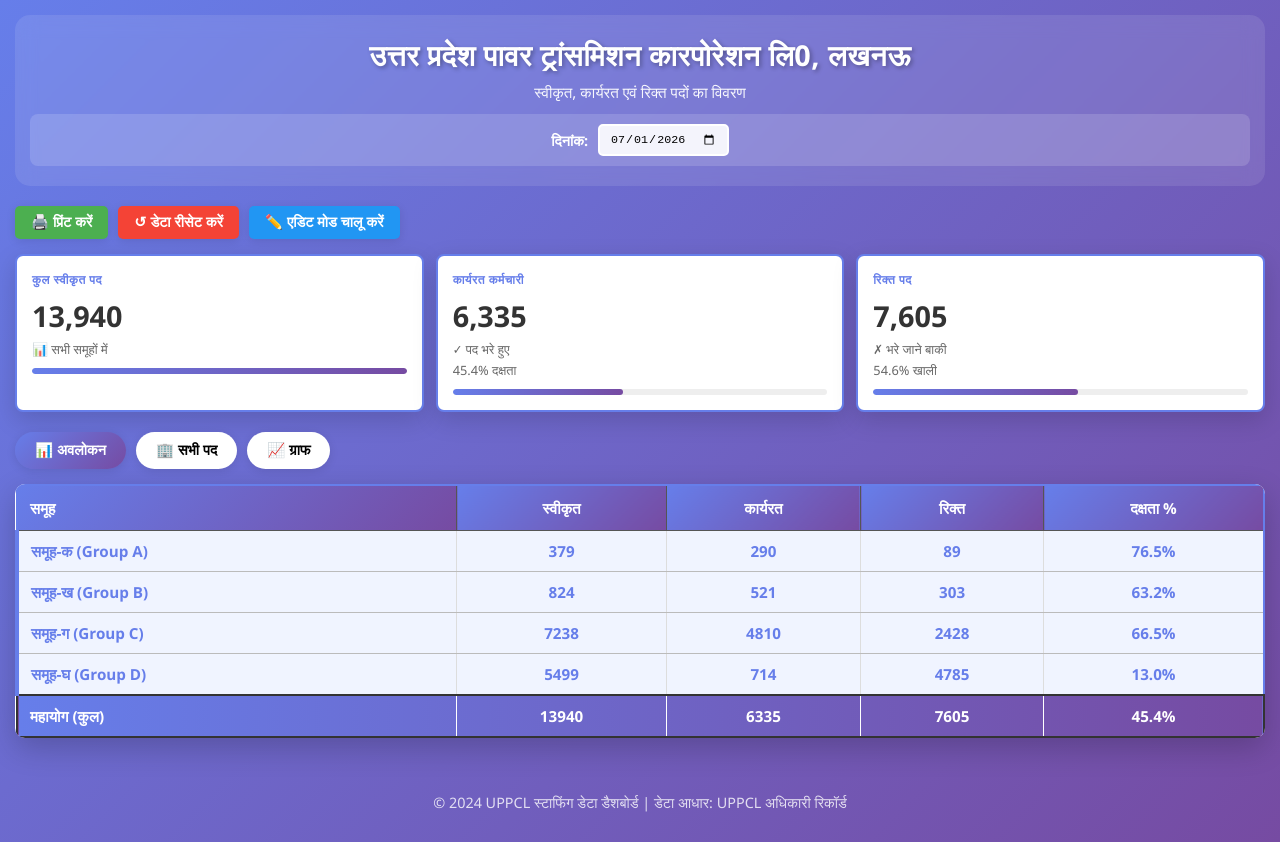
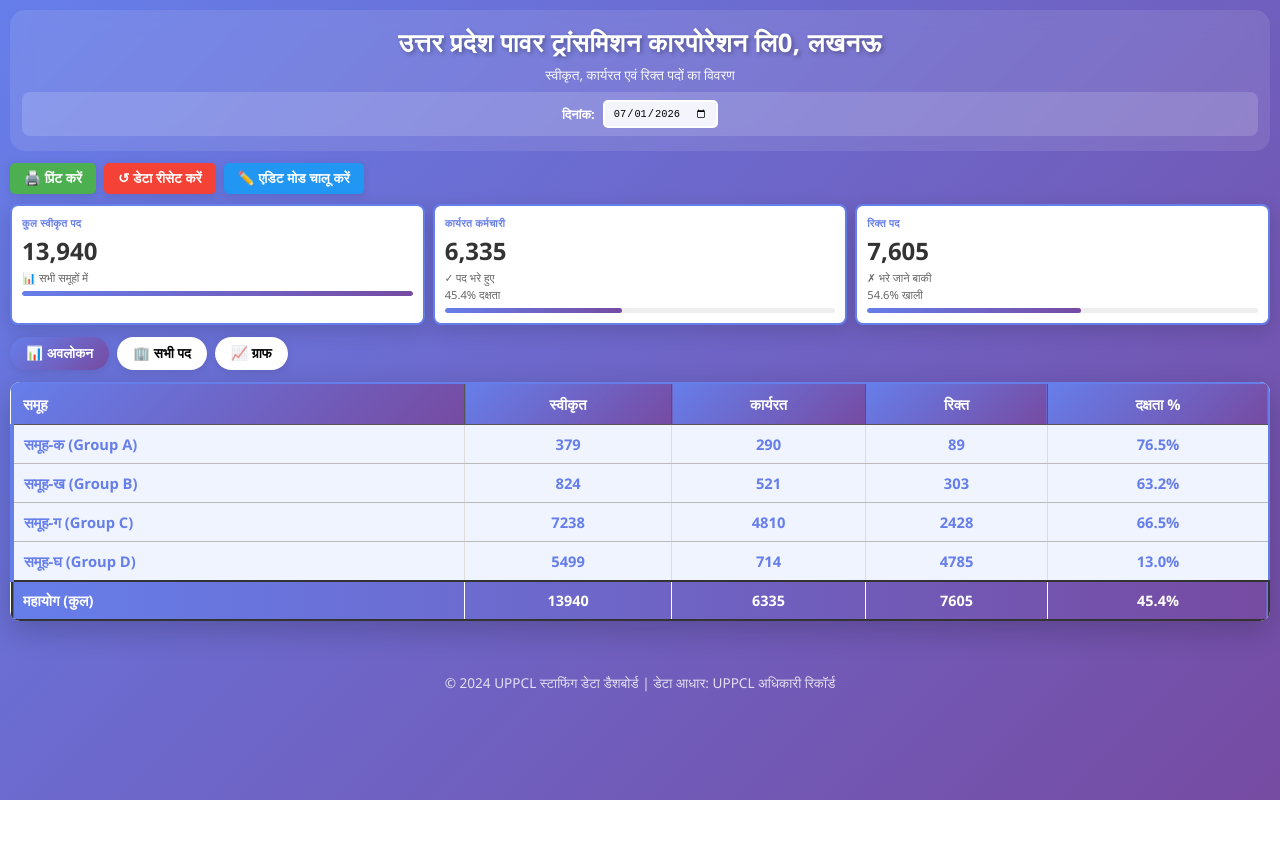
Before and after one commit to icerambp1987-lang/uptcl-staffing-dashboard, a plain HTML site: page index.html in a window 1280 px wide. After the commit the page ends 800 px from the top, so only its background shows below. Drawn offline with Linux system fonts and the light colour scheme.

Commit message:
Compact summary cards for single page printing with data table

```diff
--- a/index.html
+++ b/index.html
@@ -15,7 +15,7 @@
             font-family: 'Segoe UI', Tahoma, Geneva, Verdana, sans-serif;
             background: linear-gradient(135deg, #667eea 0%, #764ba2 100%);
             min-height: 100vh;
-            padding: 15px;
+            padding: 10px;
         }
 
         .container {
@@ -26,75 +26,69 @@
         header {
             text-align: center;
             color: white;
-            margin-bottom: 20px;
-            padding: 20px 15px;
+            margin-bottom: 12px;
+            padding: 15px 12px;
             background: rgba(255, 255, 255, 0.1);
             border-radius: 15px;
             backdrop-filter: blur(10px);
         }
 
         .main-title {
-            font-size: 1.8em;
+            font-size: 1.6em;
             font-weight: 700;
-            margin-bottom: 8px;
+            margin-bottom: 5px;
             text-shadow: 2px 2px 4px rgba(0,0,0,0.3);
             letter-spacing: 0.5px;
         }
 
         .subtitle {
-            font-size: 0.95em;
+            font-size: 0.85em;
             opacity: 0.95;
-            margin-bottom: 12px;
+            margin-bottom: 8px;
             font-weight: 500;
-        }
-
-        .data-description {
-            font-size: 0.85em;
-            opacity: 0.9;
-            font-style: italic;
         }
 
         .date-section {
             background: rgba(255, 255, 255, 0.15);
-            padding: 10px 15px;
+            padding: 8px 12px;
             border-radius: 8px;
-            margin-top: 10px;
+            margin-top: 8px;
             display: flex;
             align-items: center;
-            gap: 10px;
+            gap: 8px;
             justify-content: center;
         }
 
         .date-label {
             color: white;
             font-weight: 600;
-            font-size: 0.9em;
+            font-size: 0.8em;
         }
 
         .date-input {
-            padding: 6px 10px;
+            padding: 5px 8px;
             border: 2px solid white;
             border-radius: 5px;
-            font-size: 0.9em;
+            font-size: 0.8em;
             background: rgba(255, 255, 255, 0.9);
             cursor: pointer;
         }
 
         .controls {
             display: flex;
-            gap: 10px;
-            margin-bottom: 15px;
+            gap: 8px;
+            margin-bottom: 10px;
             flex-wrap: wrap;
         }
 
         .btn {
             background: white;
             border: none;
-            padding: 8px 16px;
+            padding: 7px 14px;
             border-radius: 5px;
             cursor: pointer;
             font-weight: 600;
-            font-size: 0.9em;
+            font-size: 0.85em;
             transition: all 0.3s ease;
             box-shadow: 0 2px 10px rgba(0,0,0,0.1);
         }
@@ -121,53 +115,53 @@
 
         .summary-cards {
             display: grid;
-            grid-template-columns: repeat(auto-fit, minmax(200px, 1fr));
-            gap: 12px;
-            margin-bottom: 20px;
+            grid-template-columns: repeat(auto-fit, minmax(150px, 1fr));
+            gap: 8px;
+            margin-bottom: 12px;
         }
 
         .card {
             background: white;
             border-radius: 8px;
-            padding: 15px;
-            box-shadow: 0 8px 25px rgba(0,0,0,0.15);
+            padding: 10px;
+            box-shadow: 0 6px 20px rgba(0,0,0,0.15);
             transition: transform 0.3s ease, box-shadow 0.3s ease;
             border: 2px solid #667eea;
         }
 
         .card:hover {
-            transform: translateY(-3px);
-            box-shadow: 0 12px 35px rgba(0,0,0,0.2);
+            transform: translateY(-2px);
+            box-shadow: 0 10px 28px rgba(0,0,0,0.2);
         }
 
         .card-title {
             color: #667eea;
-            font-size: 0.75em;
+            font-size: 0.65em;
             text-transform: uppercase;
-            letter-spacing: 0.5px;
-            margin-bottom: 8px;
+            letter-spacing: 0.3px;
+            margin-bottom: 4px;
             font-weight: 600;
         }
 
         .card-value {
-            font-size: 1.8em;
+            font-size: 1.5em;
             font-weight: bold;
             color: #333;
-            margin-bottom: 5px;
+            margin-bottom: 3px;
         }
 
         .card-detail {
-            font-size: 0.8em;
+            font-size: 0.7em;
             color: #666;
-            margin: 3px 0;
+            margin: 2px 0;
         }
 
         .vacancy-bar {
             width: 100%;
-            height: 6px;
+            height: 5px;
             background: #eee;
             border-radius: 3px;
-            margin-top: 10px;
+            margin-top: 6px;
             overflow: hidden;
         }
 
@@ -179,19 +173,19 @@
 
         .tabs {
             display: flex;
-            gap: 10px;
-            margin-bottom: 15px;
+            gap: 8px;
+            margin-bottom: 12px;
             flex-wrap: wrap;
         }
 
         .tab-btn {
             background: white;
             border: none;
-            padding: 10px 20px;
+            padding: 8px 16px;
             border-radius: 25px;
             cursor: pointer;
             font-weight: 600;
-            font-size: 0.9em;
+            font-size: 0.85em;
             transition: all 0.3s ease;
             box-shadow: 0 2px 10px rgba(0,0,0,0.1);
         }
@@ -219,13 +213,13 @@
             width: 100%;
             border-collapse: collapse;
             border: 2px solid #667eea;
-            font-size: 0.95em;
+            font-size: 0.92em;
         }
 
         th {
             background: linear-gradient(135deg, #667eea, #764ba2);
             color: white;
-            padding: 12px;
+            padding: 10px;
             text-align: left;
             font-weight: 600;
             position: sticky;
@@ -234,7 +228,7 @@
         }
 
         td {
-            padding: 10px 12px;
+            padding: 9px 10px;
             border: 1px solid #ddd;
             border-bottom: 1px solid #bbb;
         }
@@ -268,7 +262,7 @@
             background: linear-gradient(90deg, #667eea, #764ba2);
             color: white;
             font-weight: 700;
-            font-size: 1em;
+            font-size: 0.98em;
             border: 2px solid #333;
         }
 
@@ -379,15 +373,15 @@
         }
 
         .search-box {
-            margin-bottom: 15px;
+            margin-bottom: 12px;
         }
 
         input[type="text"].search {
             width: 100%;
-            padding: 10px 12px;
+            padding: 9px 12px;
             border: 2px solid #eee;
             border-radius: 8px;
-            font-size: 0.95em;
+            font-size: 0.9em;
             transition: border-color 0.3s ease;
         }
 
@@ -409,43 +403,50 @@
         footer {
             text-align: center;
             color: white;
-            padding: 15px;
+            padding: 12px;
             opacity: 0.8;
-            margin-top: 30px;
-            font-size: 0.9em;
+            margin-top: 20px;
+            font-size: 0.85em;
         }
 
         @media print {
             body {
                 background: white;
-                padding: 10px;
+                padding: 5px;
             }
 
             .controls, .tabs, .search-box, .edit-mode-indicator {
                 display: none;
             }
 
+            header {
+                margin-bottom: 8px;
+                padding: 10px 8px;
+            }
+
+            .summary-cards {
+                margin-bottom: 8px;
+                page-break-inside: avoid;
+            }
+
             .table-container {
                 box-shadow: none;
                 page-break-inside: avoid;
+                margin-bottom: 20px;
             }
 
             table {
                 font-size: 0.88em;
             }
-
-            .summary-cards {
-                page-break-inside: avoid;
-            }
         }
 
         @media (max-width: 768px) {
             .main-title {
-                font-size: 1.4em;
+                font-size: 1.3em;
             }
 
             .subtitle {
-                font-size: 0.85em;
+                font-size: 0.8em;
             }
 
             .summary-cards {
@@ -457,7 +458,7 @@
             }
 
             th, td {
-                padding: 8px;
+                padding: 7px;
             }
         }
     </style>
```
